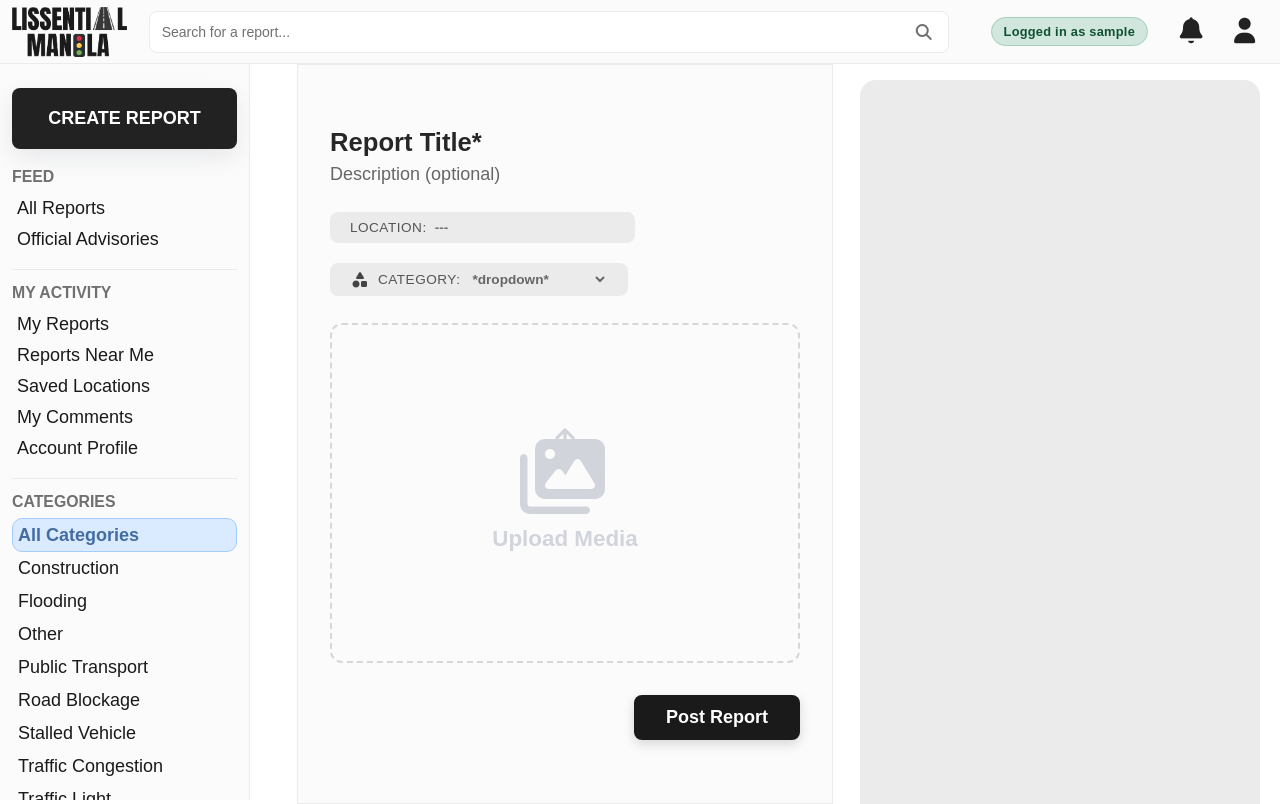
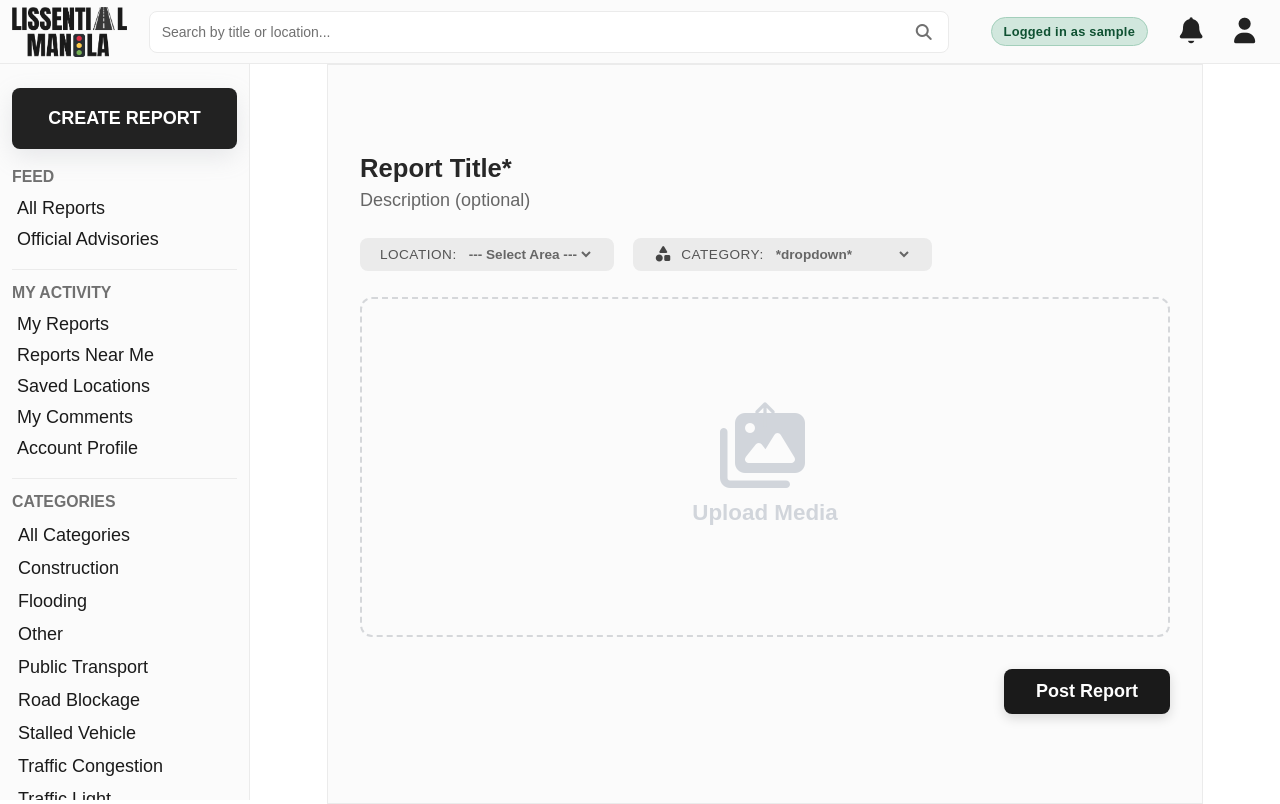
Before and after one commit to itzflorence/IT-PROG-LissentialManila, a PHP site: page /pages/user/user-create-report.php in a window 1280 px wide. Run offline with PHP 8.4, Linux system fonts and the light colour scheme; the visitor is signed in with stand-in values (Sample User, id 1); data comes from the database, SQL or seed files in the repository; tables that the repository leaves empty hold one stand-in row (values such as "Sample post"); some libraries are stand-ins or nearby versions; some web fonts are replaced.

Commit message:
Update user-create-report.php

```diff
--- a/pages/user/user-create-report.php
+++ b/pages/user/user-create-report.php
@@ -5,21 +5,16 @@ require_once __DIR__ . '/../../includes/auth.php';
 require_once __DIR__ . '/../../includes/thread-query.php';
 require_once __DIR__ . '/../../includes/report-feed.php';
 
-// HTML-escape helper for safe output inside templates
 function escape_html(?string $value): string {
     return htmlspecialchars((string) $value, ENT_QUOTES, 'UTF-8');
 }
 
-// Block this page unless the visitor is authenticated
 require_login('../auth/login.php');
 
-// Current auth/session state used by the shared navbar/sidebar
 $isAuthenticated = is_authenticated();
-
 $username = $_SESSION['username'] ?? null;
 $safeUsername = escape_html((string) ($username ?? ''));
 
-// Centralized navigation targets so links stay consistent across user pages
 $loginUrl = '../auth/login.php';
 $logoutUrl = '../auth/logout.php';
 $registerUrl = '../auth/register.php';
@@ -29,52 +24,42 @@ $allThreadsUrl = $isAuthenticated ? 'user-threads.php' : $loginUrl;
 $activeThreadsUrl = $isAuthenticated ? 'user-active-threads.php' : $loginUrl;
 $resolvedThreadsUrl = $isAuthenticated ? 'user-resolved-threads.php' : $loginUrl;
 
-// Sidebar category links can preserve a valid report status filter
-$allowedStatuses = ['Pending', 'Verified', 'Resolved', 'Rejected'];
+$errorFlag = trim((string) ($_GET['error'] ?? ''));
 $selectedStatus = trim((string) ($_GET['status'] ?? ''));
-if (!in_array($selectedStatus, $allowedStatuses, true)) {
-    $selectedStatus = '';
-}
+$selectedCategoryId = filter_input(INPUT_GET, 'category', FILTER_VALIDATE_INT);
 
-// Optional category filter used to highlight the active category link
-$selectedCategoryId = filter_input(
-    INPUT_GET,
-    'category',
-    FILTER_VALIDATE_INT,
-    ['options' => ['min_range' => 1]]
-);
-$selectedCategoryId = $selectedCategoryId === false ? null : $selectedCategoryId;
+$categories = [];
+$locationsGrouped = [];
 
-// Category list powers the dynamic sidebar categories section
-$categories = [];
 try {
     $db = thread_db();
     $categories = fetch_categories($db);
+
+    $locResult = $db->query('SELECT location_id, city, district FROM locations WHERE is_active = TRUE ORDER BY city ASC, district ASC');
+    while ($row = $locResult->fetch_assoc()) {
+        $locationsGrouped[$row['city']][] = $row;
+    }
 } catch (Throwable $error) {
     $categories = [];
+    $locationsGrouped = [];
 }
 ?>
 <!DOCTYPE html>
 <html lang="en">
-
 <head>
     <meta charset="UTF-8">
     <meta name="viewport" content="width=device-width, initial-scale=1.0">
     <title>Create Report - LissentialManila</title>
-
     <link rel="stylesheet" href="../../style/shared/global.css">
     <link rel="stylesheet" href="../../style/shared/navbar.css">
-
     <link rel="stylesheet" href="../../style/user/home.css">
     <link rel="stylesheet" href="../../style/user/create-report.css">
-
+    <link rel="stylesheet" href="../../style/official/official.css">
     <link rel="stylesheet" href="https://cdnjs.cloudflare.com/ajax/libs/font-awesome/7.0.1/css/all.min.css"
           integrity="sha512-2SwdPD6INVrV/lHTZbO2nodKhrnDdJK9/kg2XD1r9uGqPo1cUbujc+IYdlYdEErWNu69gVcYgdxlmVmzTWnetw=="
           crossorigin="anonymous" referrerpolicy="no-referrer" />
 </head>
-
 <body>
-<!----------------------------------- NAVIGATION BAR & SIDEBAR ----------------------------------->
 <nav>
     <header class="navbar">
         <div class="navbar-logo">
@@ -83,10 +68,11 @@ try {
             </a>
         </div>
 
-        <div class="searchbar">
-            <input type="search" placeholder="Search for a report...">
+        <form class="searchbar" action="user-search-results.php" method="GET">
+            <input type="search" name="q" placeholder="Search by title or location..." required>
+            <button type="submit" style="display: none;"></button>
             <i class="fa-solid fa-magnifying-glass"></i>
-        </div>
+        </form>
 
         <?php if ($isAuthenticated): ?>
             <div class="auth-state-pill auth-state-pill--user">
@@ -99,7 +85,6 @@ try {
                 <button type="button" class="icon-button">
                     <i class="fa-solid fa-bell"></i>
                 </button>
-
                 <button type="button" class="icon-button" title="Log out" onclick="window.location.href='<?php echo $logoutUrl; ?>'">
                     <i class="fa-solid fa-user"></i>
                 </button>
@@ -112,12 +97,6 @@ try {
     </header>
 
     <aside class="sidebar">
-        <?php if (!$isAuthenticated): ?>
-        <div class="sidebar-options-wrapper">
-            <span class="sidebar-title sidebar-intro">Join the Anti-Kamote Gang and create an account for LissentialManila!</span>
-        </div>
-        <?php endif; ?>
-
         <div class="create-report">
             <button type="button" onclick="window.location.href='<?php echo $createReportUrl; ?>'">
                 <?php echo $isAuthenticated ? 'CREATE REPORT' : 'CREATE ACCOUNT'; ?>
@@ -141,7 +120,7 @@ try {
                     <a href="#">Reports Near Me</a>
                     <a href="#">Saved Locations</a>
                     <a href="#">My Comments</a>
-                <a href="/IT-PROG-LISSENTIALMANILA-MAIN/pages/user/user-profile.php">Account Profile</a>
+                    <a href="user-profile.php">Account Profile</a>
                 </div>
                 <hr>
             </div>
@@ -150,78 +129,67 @@ try {
         <div class="sidebar-options-wrapper">
             <span class="sidebar-title">CATEGORIES</span>
             <div class="sidebar-options">
-                <a
-                    href="<?php echo escape_html(build_filter_url('../../index.php', $selectedStatus !== '' ? $selectedStatus : null, null)); ?>"
-                    class="sidebar-filter-link<?php echo $selectedCategoryId === null ? ' is-active' : ''; ?>"
-                >
-                    All Categories
-                </a>
+                <a href="../../index.php" class="sidebar-filter-link">All Categories</a>
                 <?php foreach ($categories as $category): ?>
-                    <?php $categoryId = (int) ($category['category_id'] ?? 0); ?>
-                    <a
-                        href="<?php echo escape_html(build_filter_url('../../index.php', $selectedStatus !== '' ? $selectedStatus : null, $categoryId)); ?>"
-                        class="sidebar-filter-link<?php echo $selectedCategoryId === $categoryId ? ' is-active' : ''; ?>"
-                    >
-                        <?php echo escape_html((string) ($category['category_name'] ?? '')); ?>
+                    <a href="../../index.php?category=<?php echo $category['category_id']; ?>" class="sidebar-filter-link">
+                        <?php echo escape_html($category['category_name']); ?>
                     </a>
                 <?php endforeach; ?>
             </div>
             <hr>
         </div>
 
-        <div class="sidebar-options-wrapper">
-            <span class="sidebar-title">THREADS</span>
-            <div class="sidebar-options">
-                <a href="<?php echo $allThreadsUrl; ?>">All</a>
-                <a href="<?php echo $activeThreadsUrl; ?>">Active</a>
-                <a href="<?php echo $resolvedThreadsUrl; ?>">Resolved</a>
-            </div>
-        </div>
-
         <span class="copyright-footer">IT-PROG © 2026. All rights reserved.</span>
     </aside>
 </nav>
 
-<!--====== THREADS / RIGHT PANEL ======-->
-<aside class="threads-wrapper">
-</aside>
+<div class="main-wrapper" style="margin-right: 0;">
+    <main>
+        <?php if ($errorFlag !== ''): ?>
+            <div class="flash-banner flash-banner--error" style="width: 100%; margin-bottom: 16px; border-radius: 8px;">
+                <i class="fa-solid fa-triangle-exclamation"></i> <?php echo escape_html($errorFlag); ?>
+            </div>
+        <?php endif; ?>
 
-<!--====== CREATE REPORT FORM ======-->
-<div class="main-wrapper">
-    <main>
-        <form class="create-report-container" action="#" method="POST" enctype="multipart/form-data">
-
+        <form id="report-form" class="create-report-container" action="user-report-process.php" method="POST" enctype="multipart/form-data">
             <div class="form-header">
-                <input type="text" class="input-report-title" placeholder="Report Title*" required>
-                <input type="text" class="input-report-desc" placeholder="Description (optional)">
+                <input type="text" name="title" class="input-report-title" placeholder="Report Title*" required maxlength="255">
+                <input type="text" name="description" class="input-report-desc" placeholder="Description (optional)">
             </div>
 
             <div class="form-meta-row">
                 <div class="meta-pill">
-                    <label for="location-input">LOCATION:</label>
-                    <input type="text" id="location-input" placeholder="---" required>
+                    <label for="location-select">LOCATION:</label>
+                    <select id="location-select" name="location_id" required>
+                        <option value="" disabled selected>--- Select Area ---</option>
+                        <?php foreach ($locationsGrouped as $city => $districts): ?>
+                            <optgroup label="<?php echo escape_html($city); ?>">
+                                <?php foreach ($districts as $dist): ?>
+                                    <option value="<?php echo (int) $dist['location_id']; ?>">
+                                        <?php echo escape_html($dist['district']); ?>
+                                    </option>
+                                <?php endforeach; ?>
+                            </optgroup>
+                        <?php endforeach; ?>
+                    </select>
                 </div>
 
                 <div class="meta-pill">
                     <i class="fa-solid fa-shapes category-icon"></i>
                     <label for="category-select">CATEGORY:</label>
-                    <select id="category-select" required>
+                    <select id="category-select" name="category_id" required>
                         <option value="" disabled selected>*dropdown*</option>
-                        <option value="Vehicle Accident">Vehicle Accident</option>
-                        <option value="Traffic Congestion">Traffic Congestion</option>
-                        <option value="Flooding">Flooding</option>
-                        <option value="Road Blockage">Road Blockage</option>
-                        <option value="Construction">Construction</option>
-                        <option value="Stalled Vehicle">Stalled Vehicle</option>
-                        <option value="Traffic Light">Traffic Light</option>
-                        <option value="Public Transport">Public Transport</option>
-                        <option value="Other">Other</option>
+                        <?php foreach ($categories as $cat): ?>
+                            <option value="<?php echo (int) $cat['category_id']; ?>">
+                                <?php echo escape_html($cat['category_name']); ?>
+                            </option>
+                        <?php endforeach; ?>
                     </select>
                 </div>
             </div>
 
             <div class="media-upload-area">
-                <input type="file" id="media-file-input" multiple accept="image/*,video/*" hidden>
+                <input type="file" id="media-file-input" name="media_files[]" multiple accept="image/*,video/*" hidden>
                 <label for="media-file-input" class="media-upload-label">
                     <div class="upload-icon-wrapper">
                         <i class="fa-solid fa-images"></i>
@@ -234,10 +202,32 @@ try {
             <div class="form-submit-wrapper">
                 <button type="submit" class="btn-post-report">Post Report</button>
             </div>
-
         </form>
     </main>
 </div>
+
+<script>
+    const fileInput = document.getElementById('media-file-input');
+    const textSpan = document.querySelector('.upload-text');
+
+    fileInput.addEventListener('change', function(e) {
+        const fileCount = e.target.files.length;
+        if (fileCount > 0) {
+            textSpan.textContent = fileCount + ' file(s) selected';
+            textSpan.style.color = '#34622f';
+        } else {
+            textSpan.textContent = 'Upload Media';
+            textSpan.style.color = '#d1d5db';
+        }
+    });
+
+    document.getElementById('report-form').addEventListener('submit', function(e) {
+        if (fileInput.files.length === 0) {
+            e.preventDefault();
+            alert('Please attach at least one photo or video to your report.');
+            textSpan.style.color = 'var(--colorRed)';
+        }
+    });
+</script>
 </body>
-
 </html>
```
Lines whose indentation alone changed are shown as unchanged.
